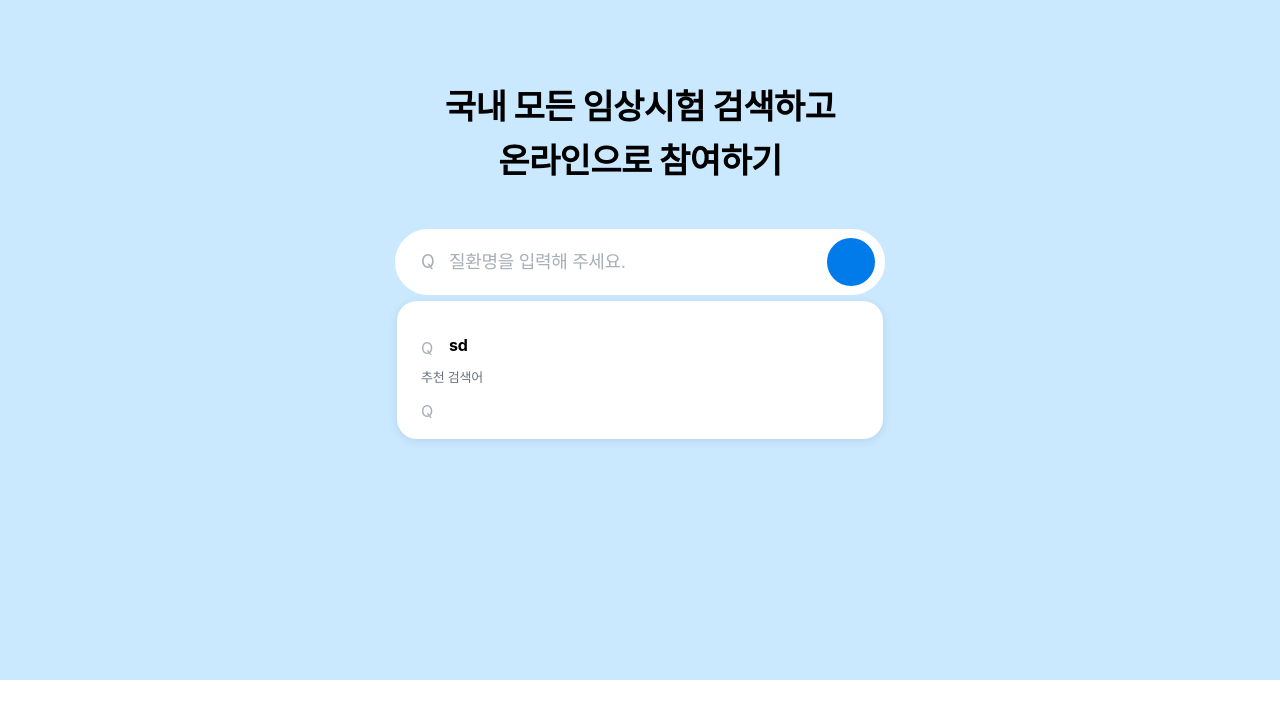
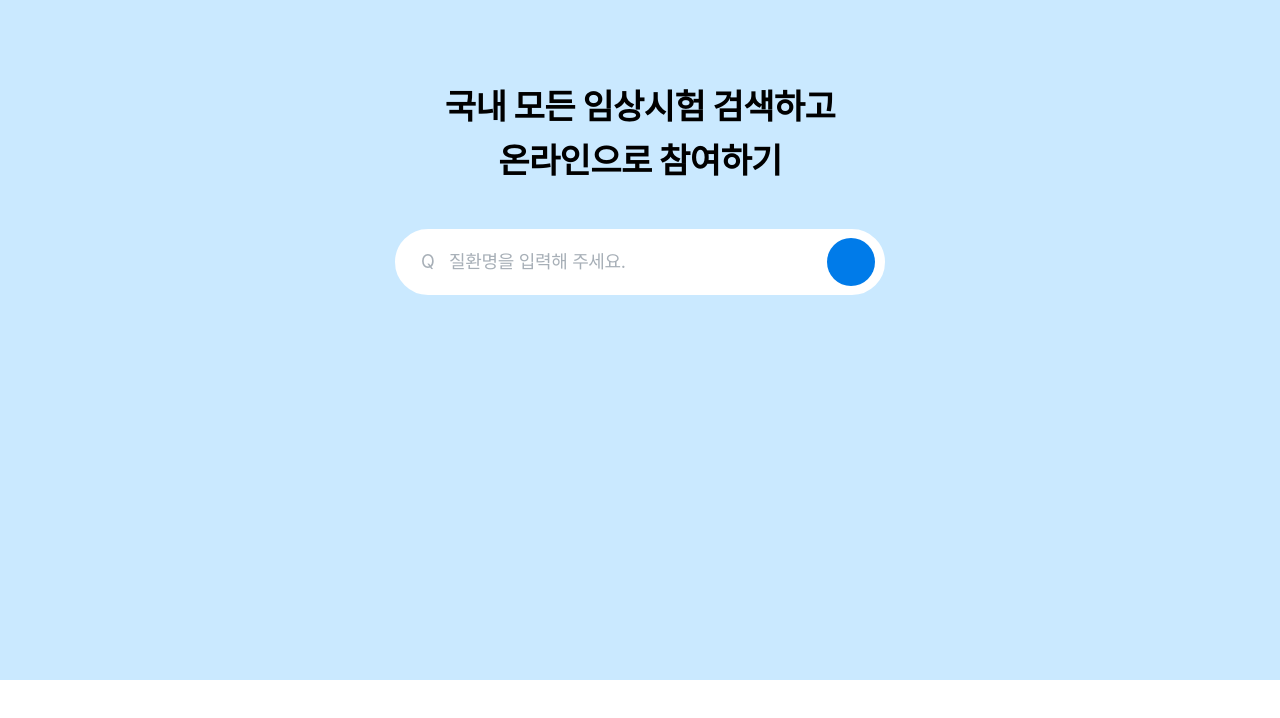
Before and after one commit to yoojiih/clinical-trial-search-bar, a React (Create React App) app: page / in a window 1280 px wide. Shown: the top 718 px of the page. Built offline with nearby package versions, Linux system fonts and the light colour scheme.

Commit message:
Feat: Search Input과 Recommendation 간의 입력값 연동 구현

```diff
--- a/src/components/ListItem.tsx
+++ b/src/components/ListItem.tsx
@@ -3,7 +3,7 @@ import styled from 'styled-components';
 const ItemList = (props) => {
   return (
     <ItemWrapper>
-      <Icon>Q</Icon>
+      <Icon>{props.sickNm && 'Q'}</Icon>
       <Blank />
       <Text>{props.sickNm}</Text>
     </ItemWrapper>
--- a/src/components/Recommendation.tsx
+++ b/src/components/Recommendation.tsx
@@ -2,18 +2,16 @@ import styled from 'styled-components';
 import ListItem from './ListItem';
 import { useSelector } from 'react-redux';
 
-const Recommendation = () => {
+const Recommendation = ({ inputText }) => {
   const recommendation = useSelector((store) => store.recommendation);
   const strArr = Object.keys(recommendation).map(
     (item) => recommendation[item],
   );
-
   return (
     <Layout>
       <Wrapper>
-        <ListItem sickNm='sd' />
+        <ListItem sickNm={inputText} />
         <IconWrapper>추천 검색어</IconWrapper>
-
         {strArr &&
           strArr?.map((issue: any, index: number) => (
             <div key={issue.sickCd + index}>
--- a/src/components/Search.tsx
+++ b/src/components/Search.tsx
@@ -1,7 +1,35 @@
-import styled from 'styled-components';
+import { useState } from 'react';
+import { useDispatch } from 'react-redux';
 import SearchInput from './SearchInput';
 import Recommendation from './Recommendation';
+import { RecommendAPI } from '../apis/recommendation';
+import { loadRecommendation } from '../store/recommendation';
+import styled from 'styled-components';
+
 const Search = () => {
+  const [inputText, setInputText] = useState('');
+  const [isFocus, setIsFocus] = useState(false);
+  const dispatch = useDispatch();
+
+  const getTodos = (dispatch) => {
+    RecommendAPI.getIssueList(inputText).then((recommendation) =>
+      dispatch(loadRecommendation(recommendation)),
+    );
+  };
+
+  const saveInputText = (e: React.ChangeEvent<HTMLInputElement>) => {
+    dispatch(getTodos);
+    setInputText(e.target.value);
+  };
+
+  const clearInputText = () => {
+    setInputText('');
+  };
+
+  const inverseFocus = () => {
+    setIsFocus(!isFocus);
+  };
+
   return (
     <Layout>
       <SearchWrapper>
@@ -12,9 +40,17 @@ const Search = () => {
         </h2>
         <SearchBarWrapper>
           <SearchBarSection>
-            <SearchInput />
+            <SearchInput
+              inputText={inputText}
+              isFocus={isFocus}
+              saveInputText={saveInputText}
+              clearInputText={clearInputText}
+              inverseFocus={inverseFocus}
+            />
             <SearchButton />
-            <Recommendation />
+            {isFocus && inputText.length > 1 && (
+              <Recommendation inputText={inputText} />
+            )}
           </SearchBarSection>
         </SearchBarWrapper>
       </SearchWrapper>
--- a/src/components/SearchInput.tsx
+++ b/src/components/SearchInput.tsx
@@ -1,33 +1,12 @@
-import { useState } from 'react';
-import { useDispatch } from 'react-redux';
 import styled from 'styled-components';
-import { RecommendAPI } from '../apis/recommendation';
-import { loadRecommendation } from '../store/recommendation';
 
-const SearchInput = () => {
-  const [inputText, setInputText] = useState('');
-  const [isFocus, setIsFocus] = useState(false);
-  const dispatch = useDispatch();
-
-  const getTodos = (dispatch) => {
-    RecommendAPI.getIssueList('B').then((recommendation) =>
-      dispatch(loadRecommendation(recommendation)),
-    );
-  };
-
-  const saveInputText = (e: React.ChangeEvent<HTMLInputElement>) => {
-    setInputText(e.target.value);
-    dispatch(getTodos);
-  };
-
-  const clearInputText = () => {
-    setInputText('');
-  };
-
-  const inverseFocus = () => {
-    setIsFocus(!isFocus);
-  };
-
+const SearchInput = ({
+  inputText,
+  isFocus,
+  saveInputText,
+  clearInputText,
+  inverseFocus,
+}) => {
   return (
     <Layout>
       <InputWrapper>
```
Also changed, not shown: src/apis/recommendation.ts (+0 -14 lines).
